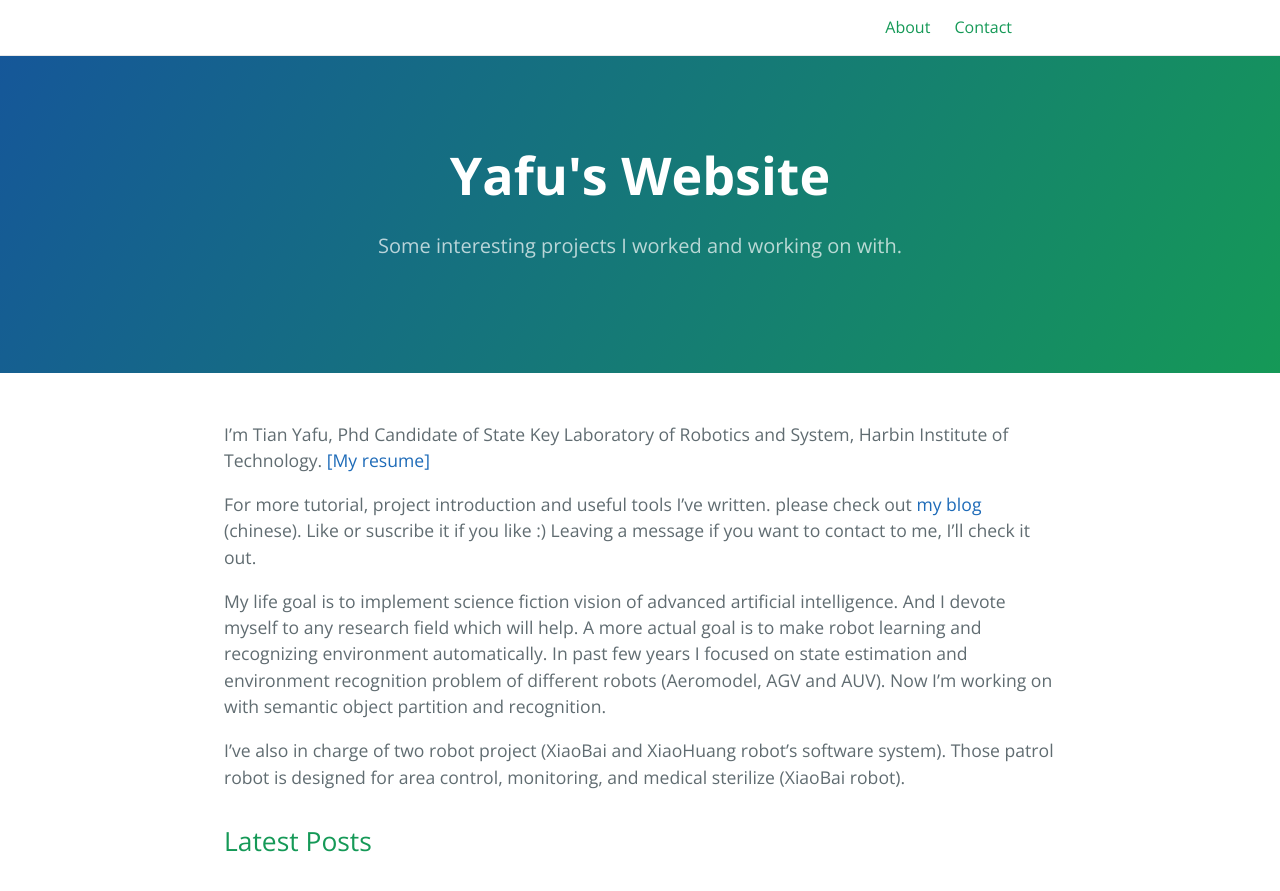
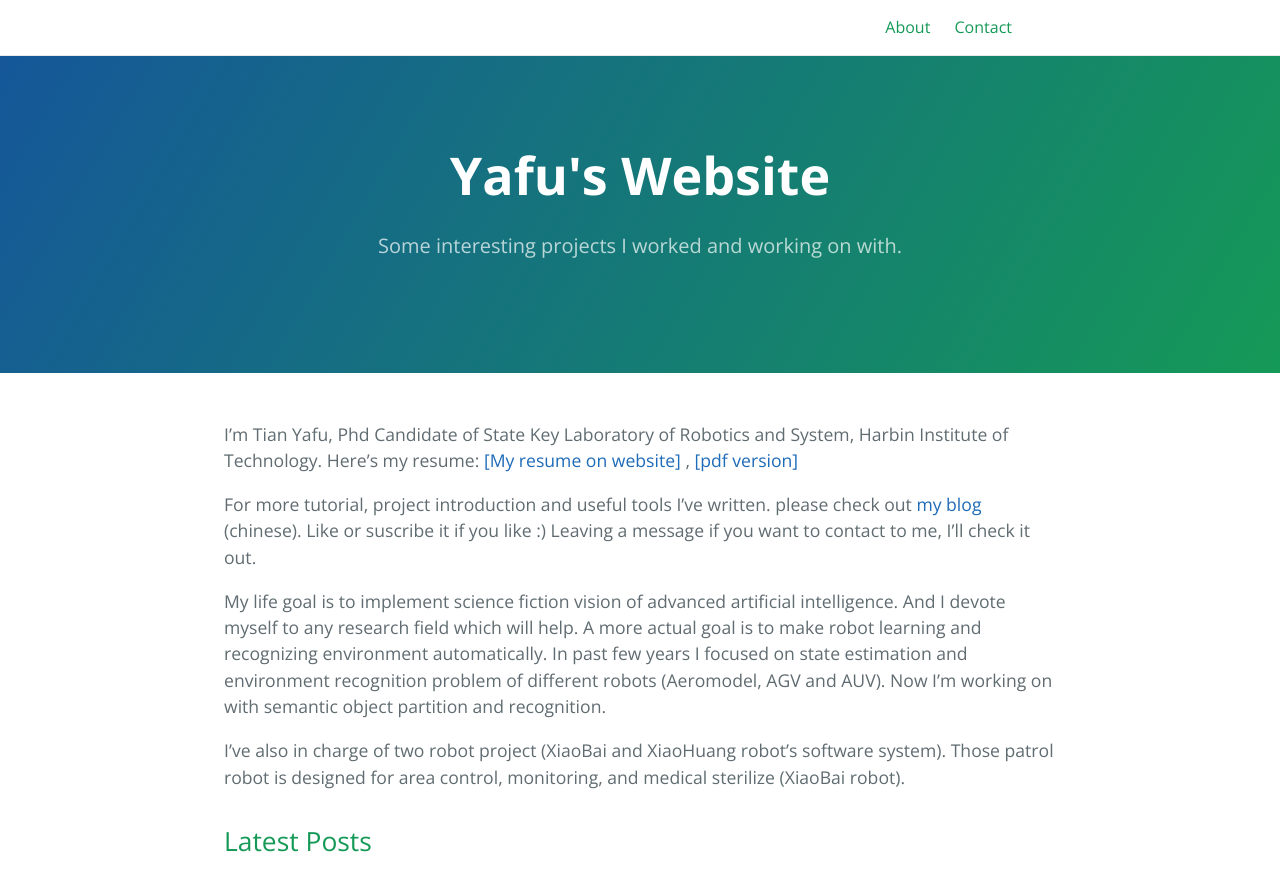
Before and after one commit to TianYafu/TianYafu.github.io, a Jekyll site: the page built from index.md, in a window 1280 px wide and 900 px high. Shown: the top 891 px of the window. Built offline with Jekyll 4.4.1, drawn with Linux system fonts in a browser that asks for light colours.

Commit message:
Bug Fixes

```diff
--- a/index.md
+++ b/index.md
@@ -9,7 +9,7 @@ layout: home
 ---
 
 I'm Tian Yafu, Phd Candidate of State Key Laboratory of Robotics and
-System, Harbin Institute of Technology. [ [My resume] ]({{ site.url }}/Resources/global/template.pdf)
+System, Harbin Institute of Technology. Here's my resume: [ [My resume on website] ]({{ site.url }}/2017/11/06/resume.html),  [ [pdf version] ]({{ site.url }}/Resources/global/template.pdf)
 
 For more tutorial, project introduction and useful tools I've written. please check out [my blog](https://zhuanlan.zhihu.com/yafu-blog?author=tian-ya-fu) (chinese). Like or suscribe it if you like :) Leaving a message if you want to contact to me, I'll check it out.
 
```
Also changed, not shown: _posts/2017-04-20-Indoor-Patrol-Robot-Software-System-(-Graduation-Design-).md (+1 -1 lines), _posts/2017-11-6-resume.md (+5 -1 lines).
